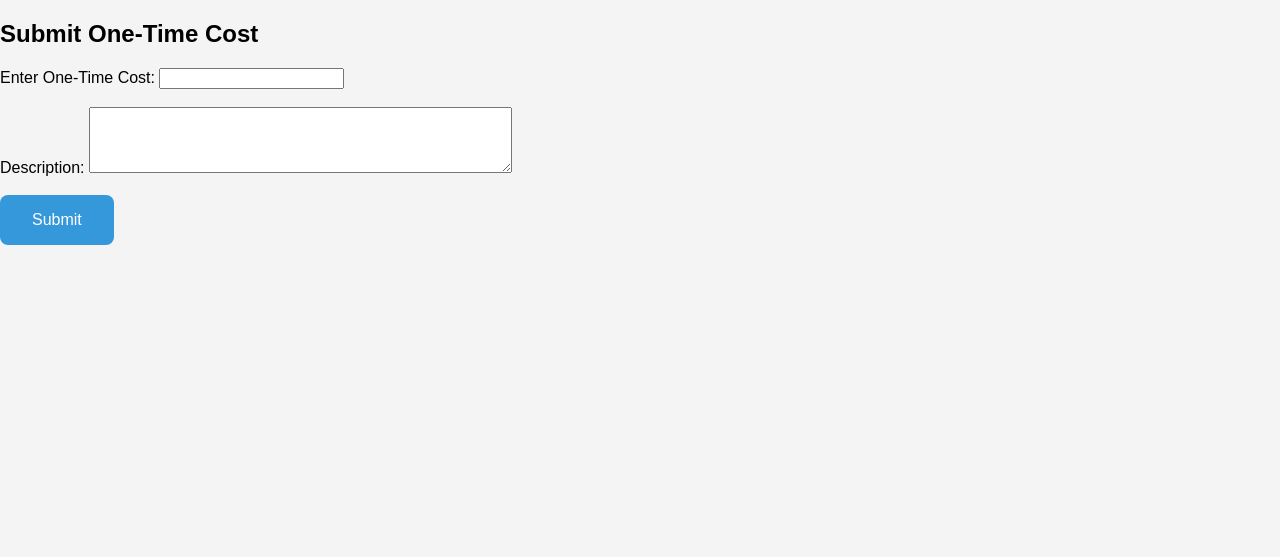
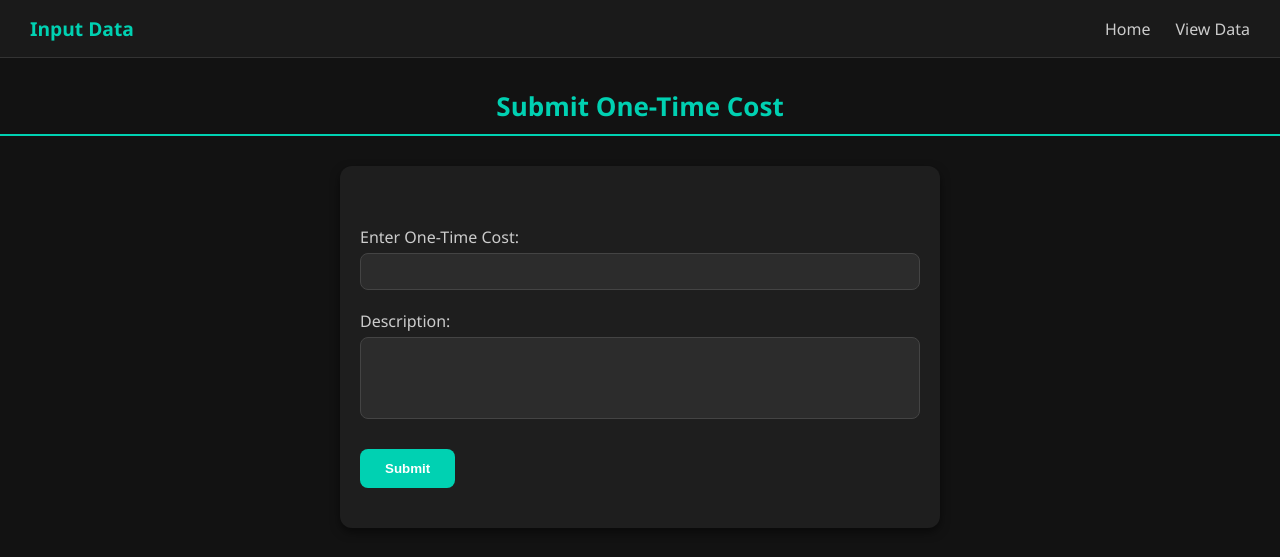
Before and after one commit to 7r3y70dd/Veteran-Transition-Center-Project, a Flask app: page /add_one_time_cost in a window 1280 px wide. Shown: the top 557 px of the page. Run offline with Flask 3, Linux system fonts and the light colour scheme.

Commit message:
Update add_one_time_cost.html

```diff
--- a/app/templates/add_one_time_cost.html
+++ b/app/templates/add_one_time_cost.html
@@ -4,27 +4,142 @@
     <meta charset="UTF-8">
     <meta name="viewport" content="width=device-width, initial-scale=1.0">
     <title>One-Time Cost Submission</title>
-    <link rel="stylesheet" href="{{ url_for('static', filename='style.css') }}">
+    <style>
+        * {
+            margin: 0;
+            padding: 0;
+            box-sizing: border-box;
+        }
 
+        body {
+            font-family: 'Segoe UI', Tahoma, Geneva, Verdana, sans-serif;
+            background-color: #121212;
+            color: #f0f0f0;
+        }
+
+        /* Navbar */
+        .navbar {
+            display: flex;
+            justify-content: space-between;
+            align-items: center;
+            background-color: #1a1a1a;
+            padding: 15px 30px;
+            border-bottom: 1px solid #333;
+        }
+
+        .logo {
+            font-size: 1.2em;
+            color: #00d1b2;
+            font-weight: bold;
+        }
+
+        .nav-links {
+            list-style: none;
+            display: flex;
+            gap: 25px;
+        }
+
+        .nav-links li a {
+            text-decoration: none;
+            color: #ccc;
+            font-weight: 500;
+            transition: color 0.3s ease;
+        }
+
+        .nav-links li a:hover {
+            color: #00d1b2;
+        }
+
+        /* Title */
+        .title-bar {
+            text-align: center;
+            font-size: 26px;
+            font-weight: bold;
+            padding: 30px 20px 10px;
+            color: #00d1b2;
+            border-bottom: 2px solid #00d1b2;
+        }
+
+        /* Container */
+        .container {
+            padding: 40px 20px;
+            max-width: 600px;
+            margin: 30px auto;
+            background-color: #1e1e1e;
+            border-radius: 12px;
+            box-shadow: 0 4px 10px rgba(0, 0, 0, 0.5);
+        }
+
+        label {
+            display: block;
+            margin-top: 20px;
+            margin-bottom: 5px;
+            color: #ccc;
+        }
+
+        input[type="number"],
+        textarea {
+            padding: 10px;
+            width: 100%;
+            background-color: #2c2c2c;
+            border: 1px solid #444;
+            border-radius: 8px;
+            color: #f0f0f0;
+            resize: none;
+        }
+
+        input:focus,
+        textarea:focus {
+            outline: none;
+            border-color: #00d1b2;
+        }
+
+        button {
+            margin-top: 25px;
+            padding: 12px 25px;
+            background-color: #00d1b2;
+            color: white;
+            border: none;
+            border-radius: 8px;
+            cursor: pointer;
+            font-weight: bold;
+            transition: background-color 0.3s ease, transform 0.2s ease;
+        }
+
+        button:hover {
+            background-color: #00b39f;
+            transform: translateY(-2px);
+        }
+    </style>
 </head>
 <body>
 
-    <h2>Submit One-Time Cost</h2>
 
+    <nav class="navbar">
+        <div class="logo">Input Data</div>
+        <ul class="nav-links">
+            <li><a href="{{ url_for('main.index') }}">Home</a></li>
+            <li><a href="{{ url_for('main.view_database') }}">View Data</a></li>
+        </ul>
+    </nav>
+
+
+    <div class="title-bar">
+        Submit One-Time Cost
+    </div>
+
+
+    <div class="container">
         <form action="/add_one_time_cost" method="POST">
-        <!-- Float value input -->
             <label for="float_value">Enter One-Time Cost:</label>
             <input type="number" id="float_value" name="float_value" step="0.01" required>
-        <br><br>
 
-        <!-- String description input (textarea) -->
             <label for="description">Description:</label>
             <textarea id="description" name="description" rows="4" cols="50" required></textarea>
-        <br><br>
 
-        <!-- Submit button -->
             <button type="submit">Submit</button>
         </form>
+    </div>
 
 </body>
 </html>
```
Lines whose indentation alone changed are shown as unchanged.
